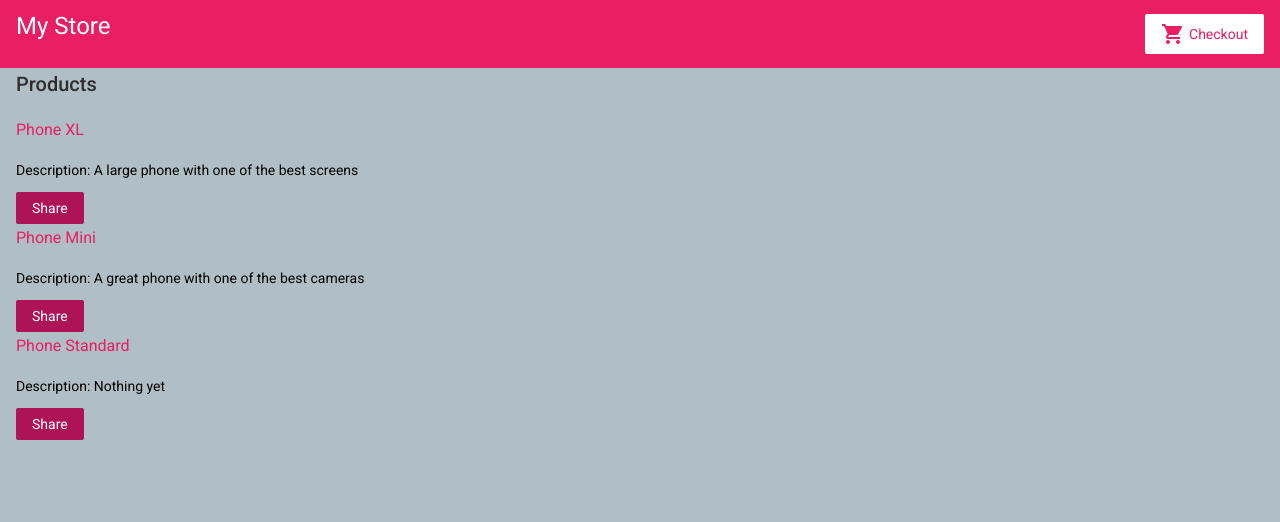
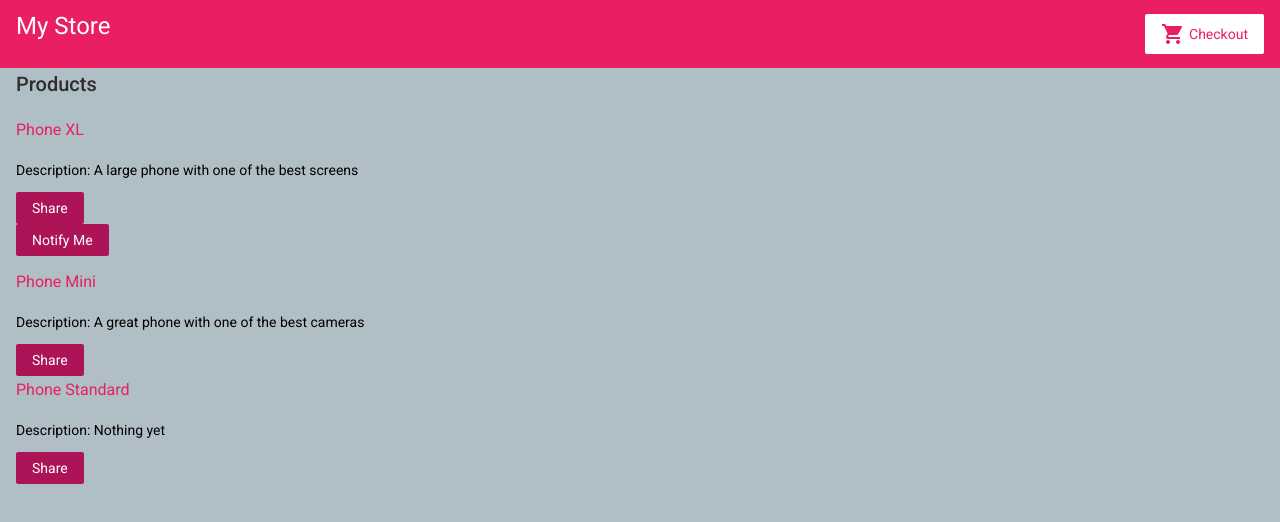
Before and after one commit to SamanehGhafouri/Angular-Getting-Started, an Angular app: page / in a window 1280 px wide. Shown: the top 522 px of the page. Built offline with nearby package versions, Linux system fonts and the light colour scheme.

Commit message:
using @Input decorator to indicate that the property value passes in form the component's parent

```diff
--- a/src/app/app.module.ts
+++ b/src/app/app.module.ts
@@ -6,12 +6,14 @@
 import { ProductListComponent } from './product-list/product-list/product-list.component';
 import { TopBarComponent } from './top-bar/top-bar.component';
 import { BrowserAnimationsModule } from '@angular/platform-browser/animations';
+import { ProductAlertsComponent } from './product-alerts/product-alerts.component';
 
 @NgModule({
   declarations: [
     AppComponent,
     ProductListComponent,
-    TopBarComponent
+    TopBarComponent,
+    ProductAlertsComponent
   ],
   imports: [
     BrowserModule,
--- /dev/null
+++ b/src/app/product-alerts/product-alerts.component.html
@@ -0,0 +1,3 @@
+<p *ngIf="product.price > 700">
+  <button>Notify Me</button>
+</p>
--- /dev/null
+++ b/src/app/product-alerts/product-alerts.component.ts
@@ -0,0 +1,16 @@
+import {Component, Input, OnInit} from '@angular/core';
+
+@Component({
+  selector: 'app-product-alerts',
+  templateUrl: './product-alerts.component.html',
+  styleUrls: ['./product-alerts.component.css']
+})
+export class ProductAlertsComponent implements OnInit {
+  @Input() product;
+
+  constructor() { }
+
+  ngOnInit(): void {
+  }
+
+}
--- a/src/app/product-list/product-list/product-list.component.html
+++ b/src/app/product-list/product-list/product-list.component.html
@@ -12,4 +12,9 @@
   <button (click)="share()">
     Share
   </button>
+
+  <app-product-alerts
+  [product]="product">
+
+  </app-product-alerts>
 </div>
```
Also changed, not shown: src/app/product-alerts/product-alerts.component.css (added), 1 other file (tests, documents, lock files or other folders).
